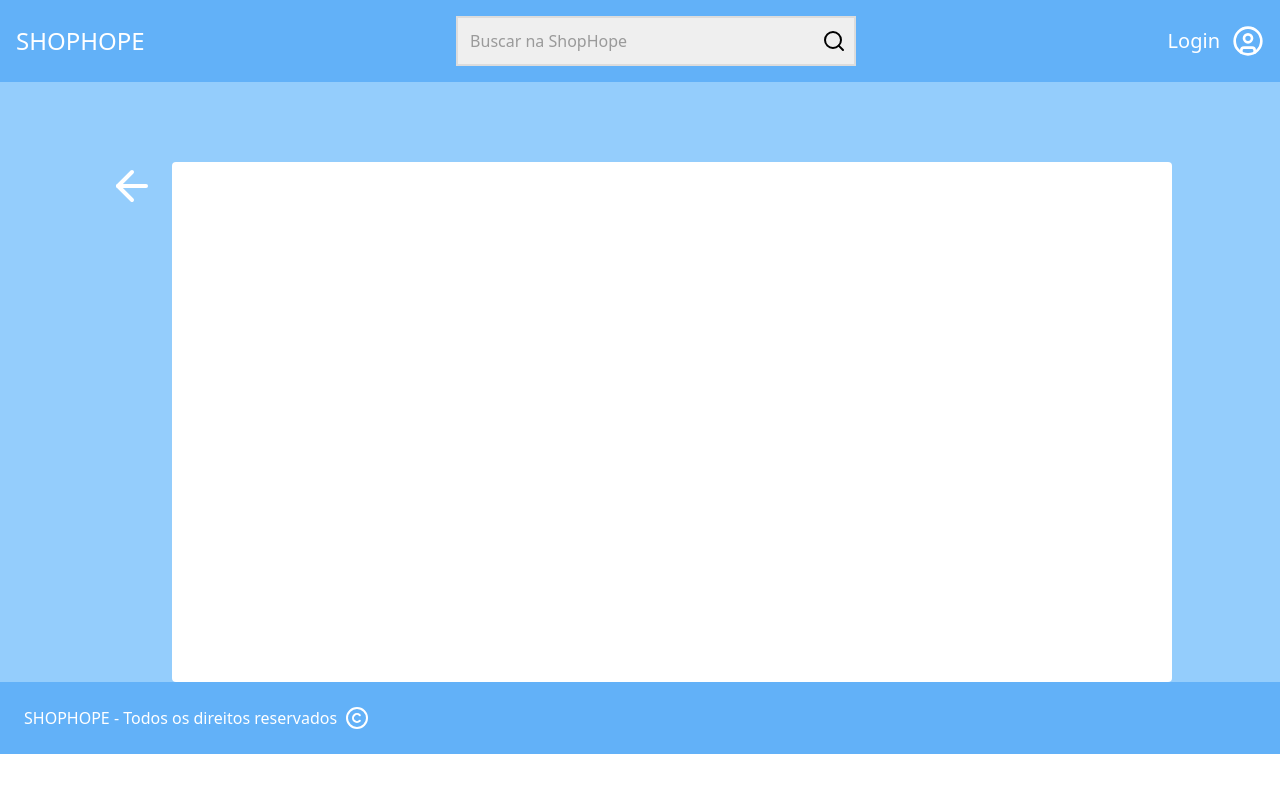
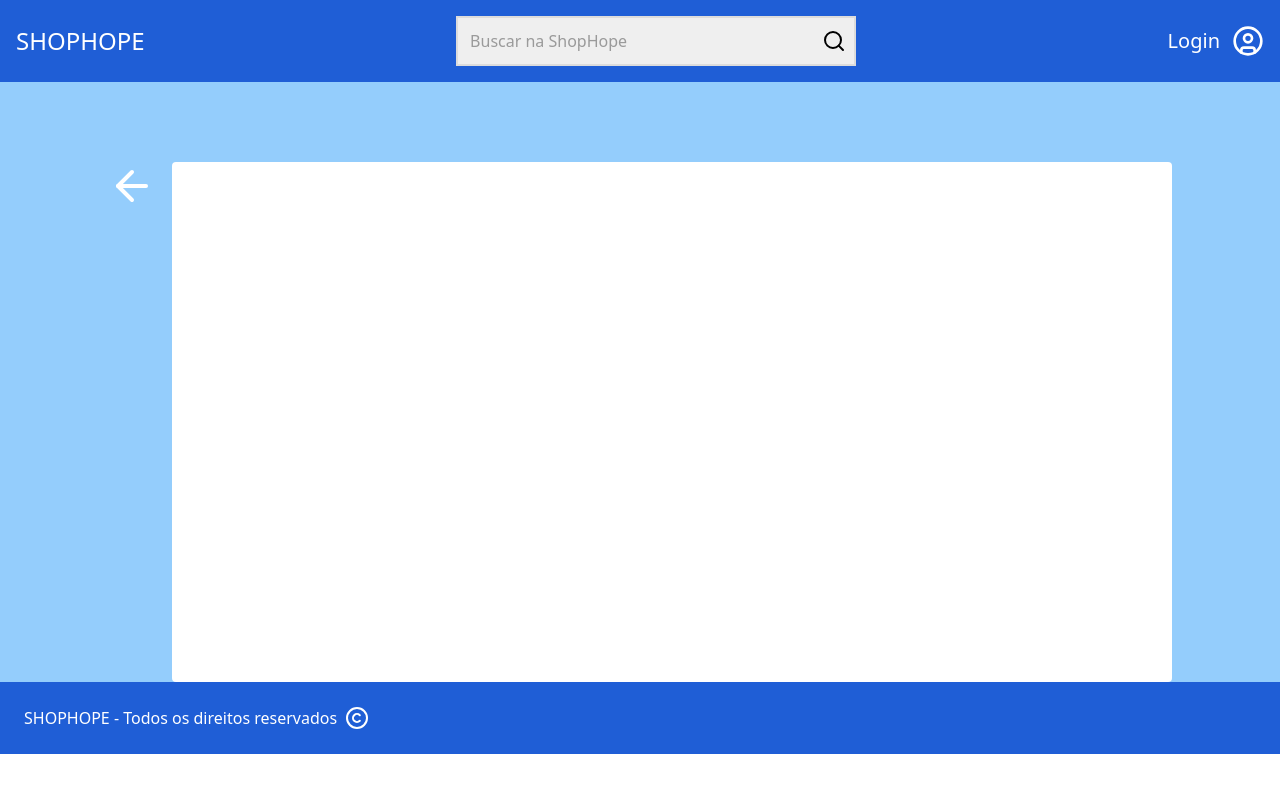
Before and after one commit to caio1213pgm/shop-hope, a React (Vite) app: page /cart in a window 1280 px wide. Shown: the top 792 px of the page. Built offline with nearby package versions, Linux system fonts and the light colour scheme.

Commit message:
edit bg-color

```diff
--- a/src/layout/Footer.tsx
+++ b/src/layout/Footer.tsx
@@ -3,7 +3,7 @@ import { Copyright } from "lucide-react";
 function Footer() {
   return (
     <footer>
-      <div className="w-full bg-blue-400 p-6 flex items-center gap-2">
+      <div className="w-full bg-blue-700 p-6 flex items-center gap-2">
         <p className="text-white">SHOPHOPE - Todos os direitos reservados</p>
         <Copyright color="white" />
       </div>
--- a/src/layout/Header.tsx
+++ b/src/layout/Header.tsx
@@ -6,9 +6,9 @@ import { NavLink } from "react-router";
 function Header() {
   return (
     <header>
-      <div className="w-full bg-blue-400 py-4 px-4 flex items-center justify-between">
+      <div className="w-full bg-blue-700 py-4 px-4 flex items-center justify-between">
         <NavLink to="/">
-          <h2 className="text-white text-2xl font-medium hover:text-3xl transition-all duration-600 cursor-pointer">
+          <h2 className="text-white text-2xl font-medium hover:scale-125 transition-all duration-600 cursor-pointer">
             SHOPHOPE
           </h2>
         </NavLink>
```
